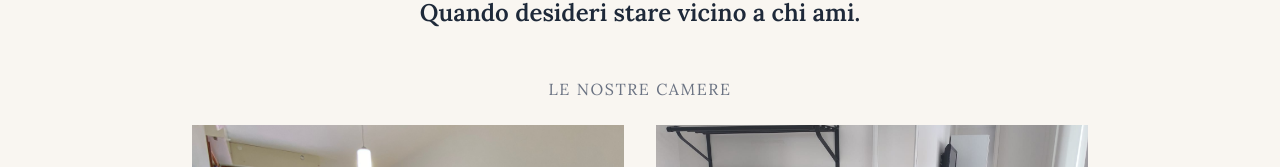
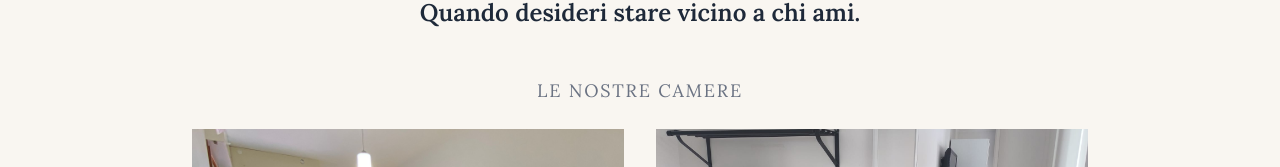
Before and after one commit to CasaAnia/sito-casaania, a Next.js app: page / in a window 1280 px wide. Shown: the part 559-726 px from the top of the page. Built offline with nearby package versions, Linux system fonts and the light colour scheme.

Commit message:
Homepage: Le nostre camere ancora più grande

```diff
--- a/app/page.tsx
+++ b/app/page.tsx
@@ -106,7 +106,7 @@ export default function Home() {
       <section className="pt-16 pb-8">
         <div className="max-w-4xl mx-auto">
           <h2 style={loraStyle} className="text-2xl font-semibold text-center mb-12 text-gray-800 px-4">Quando desideri stare vicino a chi ami.</h2>
-          <p style={loraStyle} className="text-center text-gray-500 text-base uppercase tracking-widest mb-6 px-4">Le nostre camere</p>
+          <p style={loraStyle} className="text-center text-gray-500 text-lg uppercase tracking-widest mb-6 px-4">Le nostre camere</p>
           <div className="grid grid-cols-1 md:grid-cols-2 gap-8">
             {rooms.map((room, i) => (
               <div key={i} className="overflow-hidden">
```
